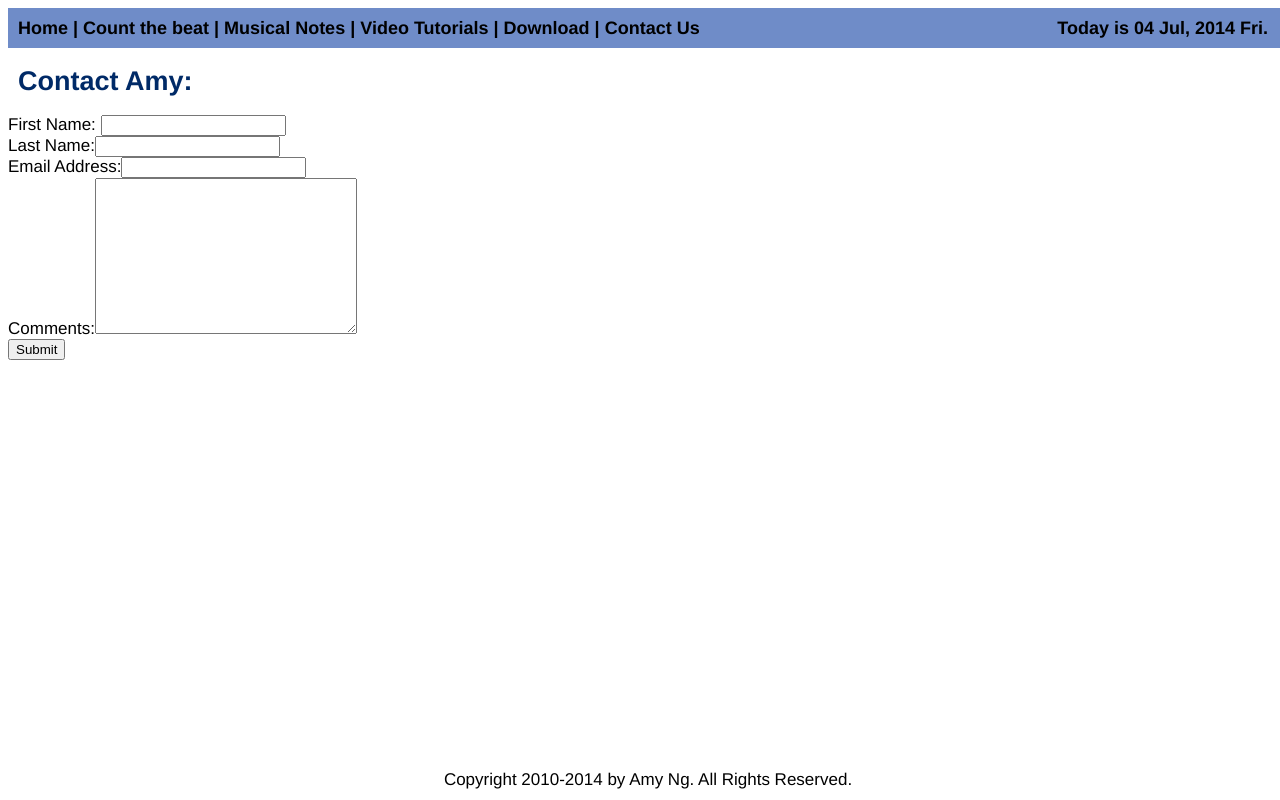
After one commit to amyng1980/anmusicgit, a PHP site: page /contact.php in a window 1280 px wide. The commit adds this page. Run offline with PHP 8.4, Linux system fonts and the light colour scheme.

Commit message:
4th update images

```diff
--- /dev/null
+++ b/contact.php
@@ -0,0 +1,41 @@
+<!DOCTYPE html>
+<html>
+<head>
+<link type="text/css" rel="stylesheet" href="music.css">
+</head>
+
+<body>
+<?php include 'navigation.php';?>
+
+<div id="content">
+<div id="contact">
+        <h1>Contact Amy:</h1>
+
+ <div class="form">
+
+ First Name:
+ <input type="text" name="firstname"><br>
+
+ Last Name:<input type="text" name="lastname"><br>
+
+ Email Address:<input type="text" name="emailadd"><br>
+
+ Comments:<textarea rows="10" cols="30" name="firstname"></textarea><br>
+
+ <input type="submit" value="Submit">
+
+
+</form>
+</div>
+
+
+</div>
+
+
+<div class="footerholder">
+<div class="footer">
+<?php include 'footer.php';?>
+</div>
+</div>
+</body>
+</html>
--- a/music.css
+++ b/music.css
@@ -69,6 +69,10 @@ body {
     padding-bottom: 20px;
 }
 
+#downloadHw{
+    padding-left: 20px;
+}
+
 .footerholder {
     bottom: 0;
     position: fixed;
@@ -80,3 +84,7 @@ body {
 
 .footer {
 }
+
+.footer1 {
+    text-align: center;
+}
--- a/navigation.php
+++ b/navigation.php
@@ -10,9 +10,9 @@
 		<a href="index.php">Home</a> |
 		<a href="beat.php">Count the beat</a> |
 		<a href="notes.php">Musical Notes</a> |
-		<a href="scale.php">Scales and Arpeggio</a> |
+		<a href="video.php">Video Tutorials</a> |
 		<a href="download.php">Download</a> |
-		<a href="#">Contact Us</a>
+		<a href="contact.php">Contact Us</a>
 	</div>
 
 	<div class="alignRight">
```
Also changed, not shown: beat.php (+16 -9 lines), notes.php (+15 -6 lines), video.php (added, +19 -0 lines), resource_music/barline.jpg, resource_music/half.jpg, resource_music/pianoKeys.jpg (added), resource_music/quarter.jpg, resource_music/trebleNotes.jpg (added), resource_music/whole.jpg.
